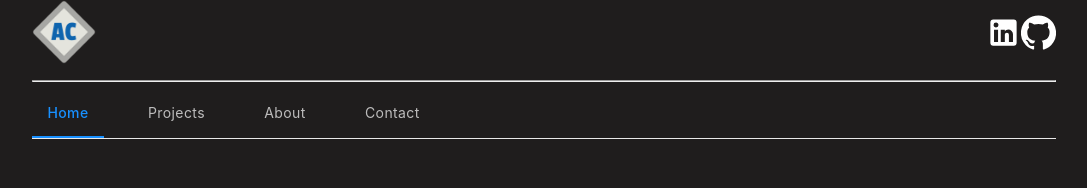
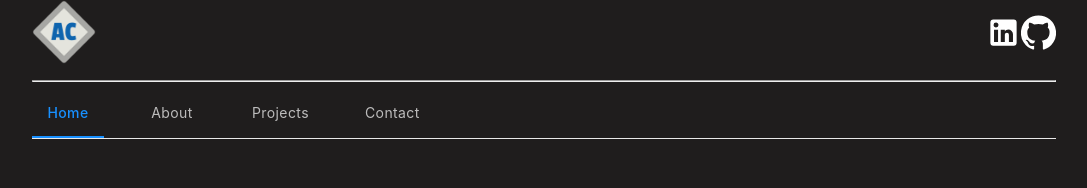
Before and after one commit to ac4574/Portfolio, a Next.js app: page / in a window 1280 px wide. Shown: the top 188 px of the page, without its empty margins (96-1183 px from the left). Built offline with nearby package versions, Linux system fonts and the light colour scheme.

Commit message:
tab functionality

```diff
--- /dev/null
+++ b/components/About.tsx
@@ -0,0 +1,11 @@
+import { rootCertificates } from "tls";
+
+import React from 'react'
+
+export default function aboutPage() {
+  return (
+    <div>
+      about
+    </div>
+  )
+}
--- /dev/null
+++ b/components/Contact.tsx
@@ -0,0 +1,9 @@
+import React from 'react'
+
+export default function contactPage() {
+  return (
+    <div>
+      contact
+    </div>
+  )
+}
--- a/components/Navbar.jsx
+++ b/components/Navbar.jsx
@@ -5,6 +5,9 @@ import { makeStyles, withStyles } from '@material-ui/core/styles';
 import Tabs from '@material-ui/core/Tabs';
 import Tab from '@material-ui/core/Tab';
 import Typography from '@material-ui/core/Typography';
+import Projects from './Projects'
+import About from './About'
+import Contact from './Contact'
 
 const AntTabs = withStyles({
   root: {
@@ -67,18 +70,23 @@ export default function Navbar() {
     setValue(newValue);
   }
   return (
+    <>
       <nav>
         <div className={classes.root}>
           <div className={classes.tabs}>
-          <AntTabs value={value} onChange={handleChange} aria-label="ant example">
-            <AntTab label="Home" />
-            <AntTab label="Projects" />
-            <AntTab label="About" />
-            <AntTab label="Contact" />
+            <AntTabs value={value} onChange={handleChange} aria-label="tabs">
+              <AntTab label="Home"/>
+              <AntTab value="about" label="About" />
+              <AntTab value="projects" label="Projects"/>
+              <AntTab value="contact" label="Contact"  />
             </AntTabs>
             <Typography className={classes.padding} />
           </div>
         </div>
       </nav>
+      {value === 'about' ? <About/> : ''}
+      {value === 'projects' ? <Projects/> : ''}
+      {value === 'contact' ? <Contact/> : ''}
+    </>
   )
 }
--- /dev/null
+++ b/components/Projects.tsx
@@ -0,0 +1,11 @@
+import React, { Component } from 'react'
+
+export default class projectsPage extends Component {
+  render() {
+    return (
+      <div>
+        projects
+      </div>
+    )
+  }
+}
```
Lines whose indentation alone changed are shown as unchanged.
